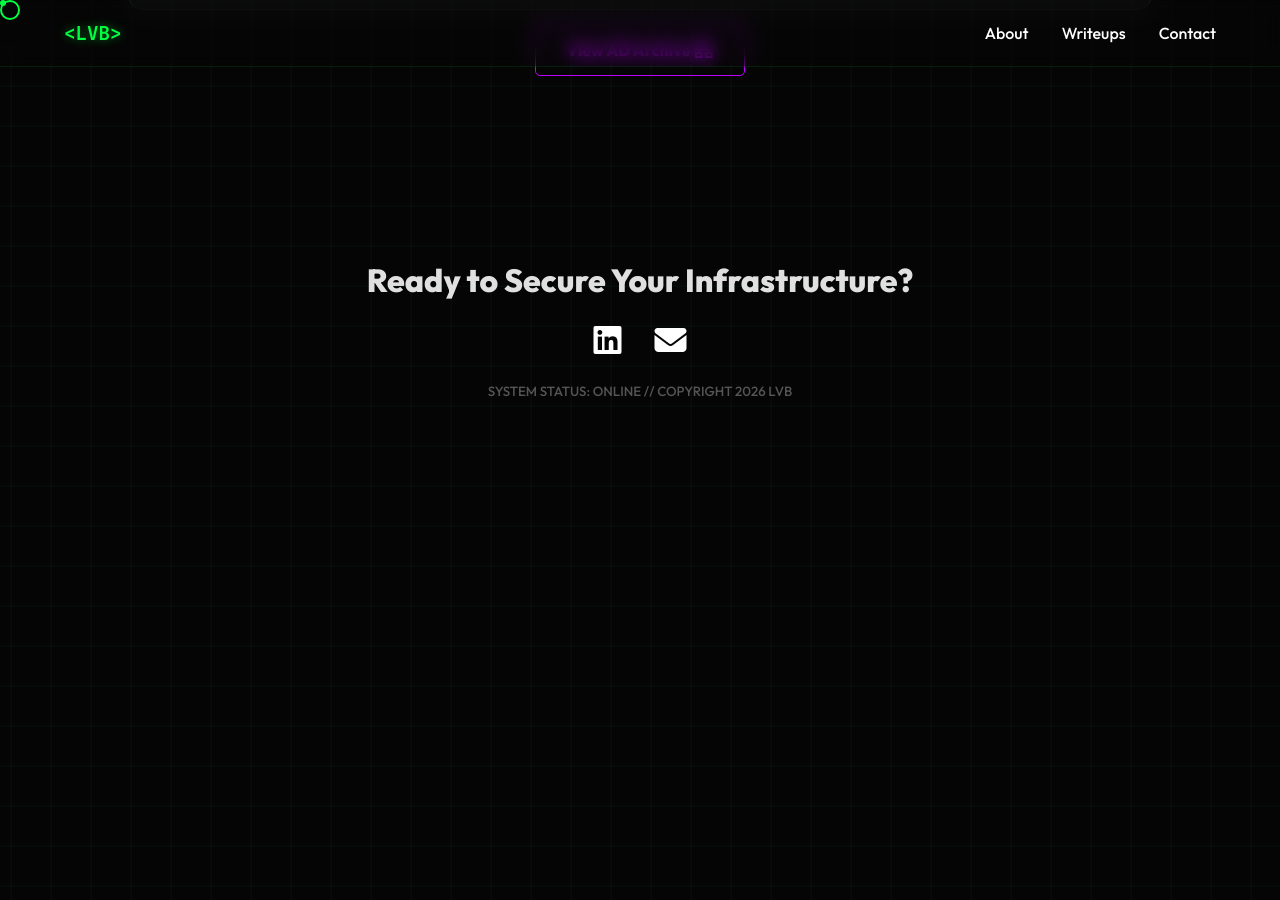
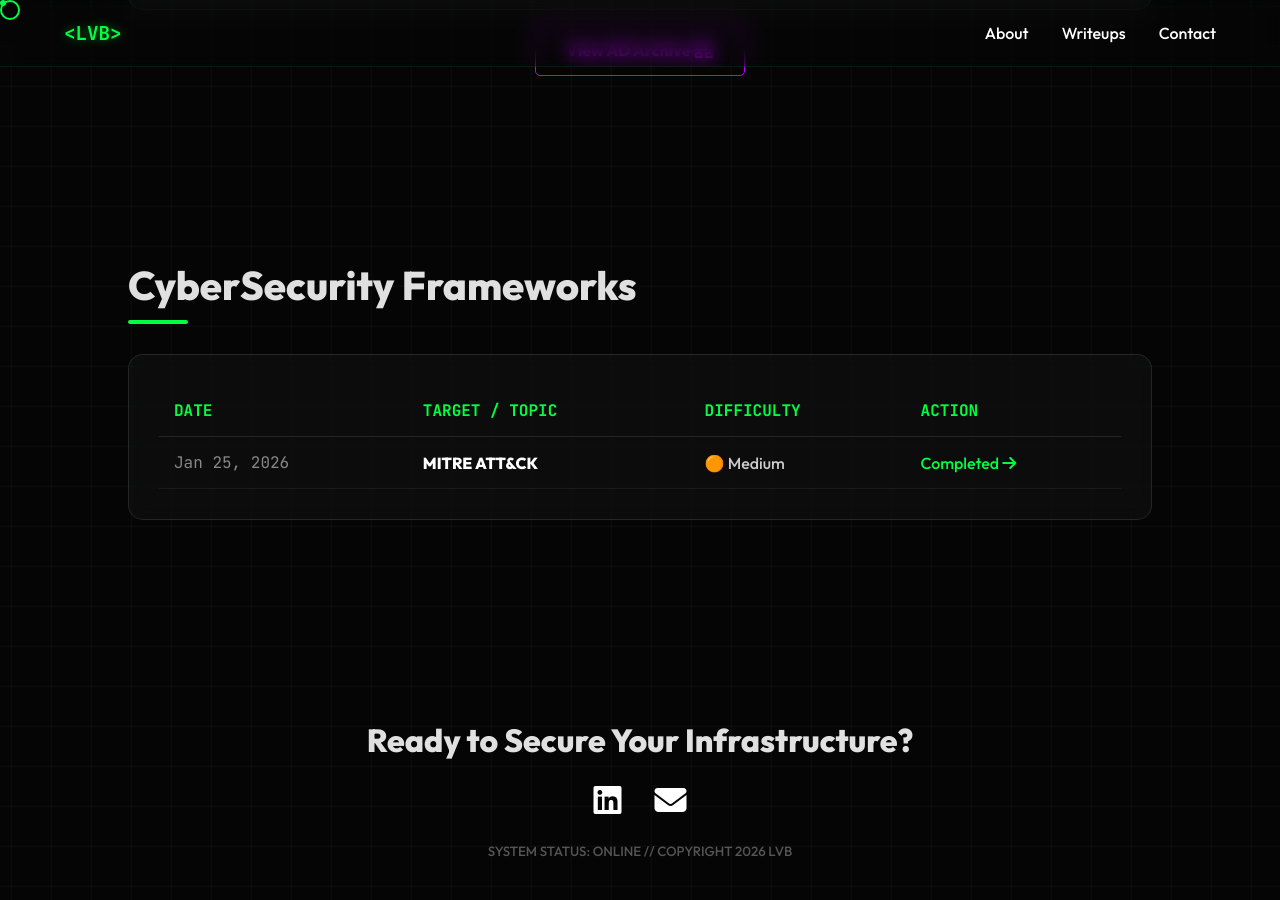
Before and after one commit to Lvbalaji/Lvbalaji.github.io, a Jekyll site: the page built from index.html, in a window 1280 px wide and 900 px high, scrolled down 2205 px. Built offline with Jekyll 4.4.1, drawn with Linux system fonts in a browser that asks for light colours.

Commit message:
Update index.html

```diff
--- a/index.html
+++ b/index.html
@@ -411,6 +411,34 @@ layout: null
         </div>
     </section>
 
+        <section id="frameworks">
+        <div class="section-header">
+            <h2>CyberSecurity Frameworks</h2>
+            <div class="bar"></div>
+        </div>
+
+        <div class="glass-panel">
+            <table>
+                <thead>
+                    <tr>
+                        <th>DATE</th>
+                        <th>TARGET / TOPIC</th>
+                        <th>DIFFICULTY</th>
+                        <th>ACTION</th>
+                    </tr>
+                </thead>
+                <tbody>
+                    <tr>
+                        <td style="font-family: 'JetBrains Mono'; color: #888;">Jan 25, 2026</td>
+                        <td style="font-weight: bold; color: #fff;">MITRE ATT&CK</td>
+                        <td>🟠 Medium</td>
+                        <td><a href="/2026/01/25/mitre-attack.html" style="color: var(--neon-green); text-decoration: none;">Completed <i class="fas fa-arrow-right"></i></a></td>
+                    </tr>
+                </tbody>
+            </table>
+        </div>
+    </section>
+
     <section id="about" style="text-align:center;">
         <h2 style="font-size: 2rem; margin-bottom: 20px;">Ready to Secure Your Infrastructure?</h2>
         <a href="https://linkedin.com/in/loganathavishnubalaji" target="_blank" style="font-size: 2rem; color: #fff; margin: 0 15px;"><i class="fab fa-linkedin"></i></a>
```
